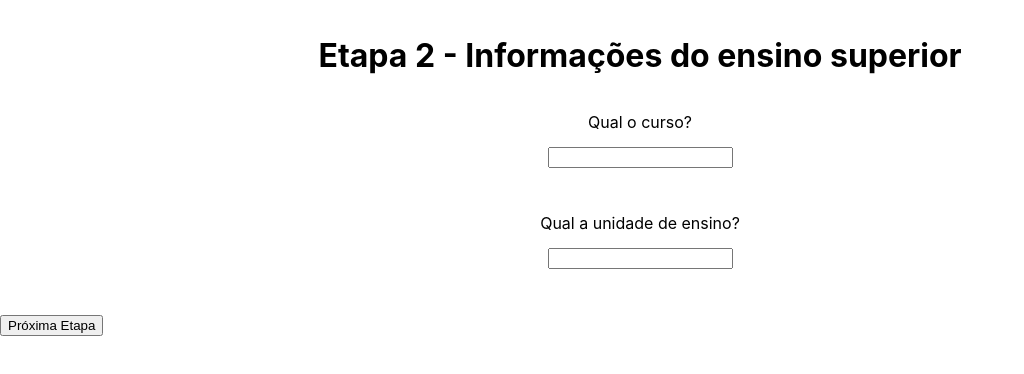
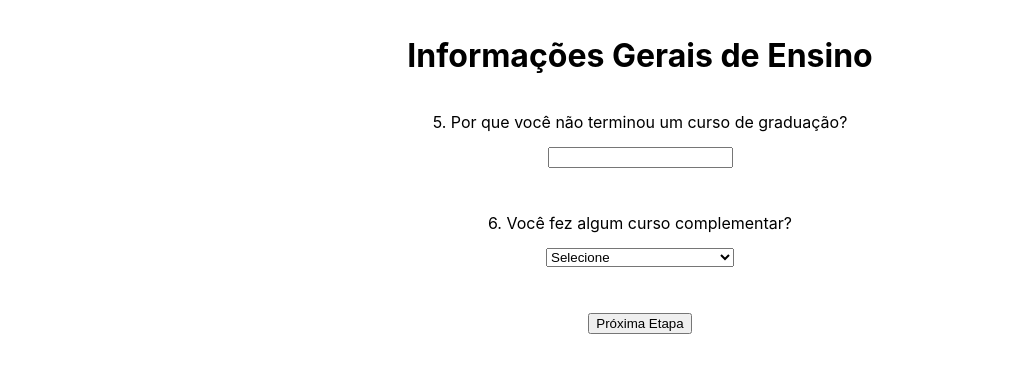
Before and after one commit to future4code/Daniel-Ribeiro, a React (Create React App) app in the folder semana6/labenu-forms/: page / in a window 1280 px wide. Shown: the top 374 px of the page, without its empty margins (0-1024 px from the left). Built offline with nearby package versions, Linux system fonts and the light colour scheme.

Commit message:
Feito terceiro componente: Etapa3, e dado estilização básica (só para centralizar as coisas na tela).

```diff
--- a/semana6/labenu-forms/src/App.js
+++ b/semana6/labenu-forms/src/App.js
@@ -3,17 +3,22 @@ import Etapa1 from './components/Etapa1';
 import Etapa2 from './components/Etapa2';
 import Etapa3 from './components/Etapa3';
 import Final from './components/Final';
+import styled from 'styled-components'
+
+const BoxApp = styled.div`
+  text-align: center;
+`
 
 export default class App extends React.Component {
   render() {
     return (
-      <div className="App">
-        <Etapa2 />
+      <BoxApp>
+        <Etapa3 />
 
         <div>
           <button>Próxima Etapa</button>
         </div>
-      </div>
+      </BoxApp>
     );
   }
 
--- a/semana6/labenu-forms/src/components/Etapa3.js
+++ b/semana6/labenu-forms/src/components/Etapa3.js
@@ -1,11 +1,44 @@
 import React from 'react'
+import styled from 'styled-components'
+
+const BoxEtapa3 = styled.div`
+    display: flex;
+    flex-direction: column;
+    justify-content: center;
+    align-items: center;
+    margin: 15px 0;
+`
+
+const InputEtapa3 = styled.input`
+    margin: 15px 0;
+`
+
+const SelectEtapa3 = styled.select`
+    margin: 15px 0;
+`
+
 
 export default class Etapa3 extends React.Component {
     render() {
       return (
-        <div>
+        <BoxEtapa3>
+          <h1>Informações Gerais de Ensino</h1>
 
-        </div>
+          <BoxEtapa3>
+              <label>5. Por que você não terminou um curso de graduação?</label>
+              <InputEtapa3 type="text"/>
+          </BoxEtapa3>
+
+          <BoxEtapa3>
+              <label>6. Você fez algum curso complementar?</label>
+              <SelectEtapa3>
+                <option selected disabled value="">Selecione</option>
+                <option>Curso técnico</option>
+                <option>Curso de inglês</option>
+                <option>Não fiz curso complementar</option>
+              </SelectEtapa3>
+          </BoxEtapa3>
+        </BoxEtapa3>
       );
     }
 
```
